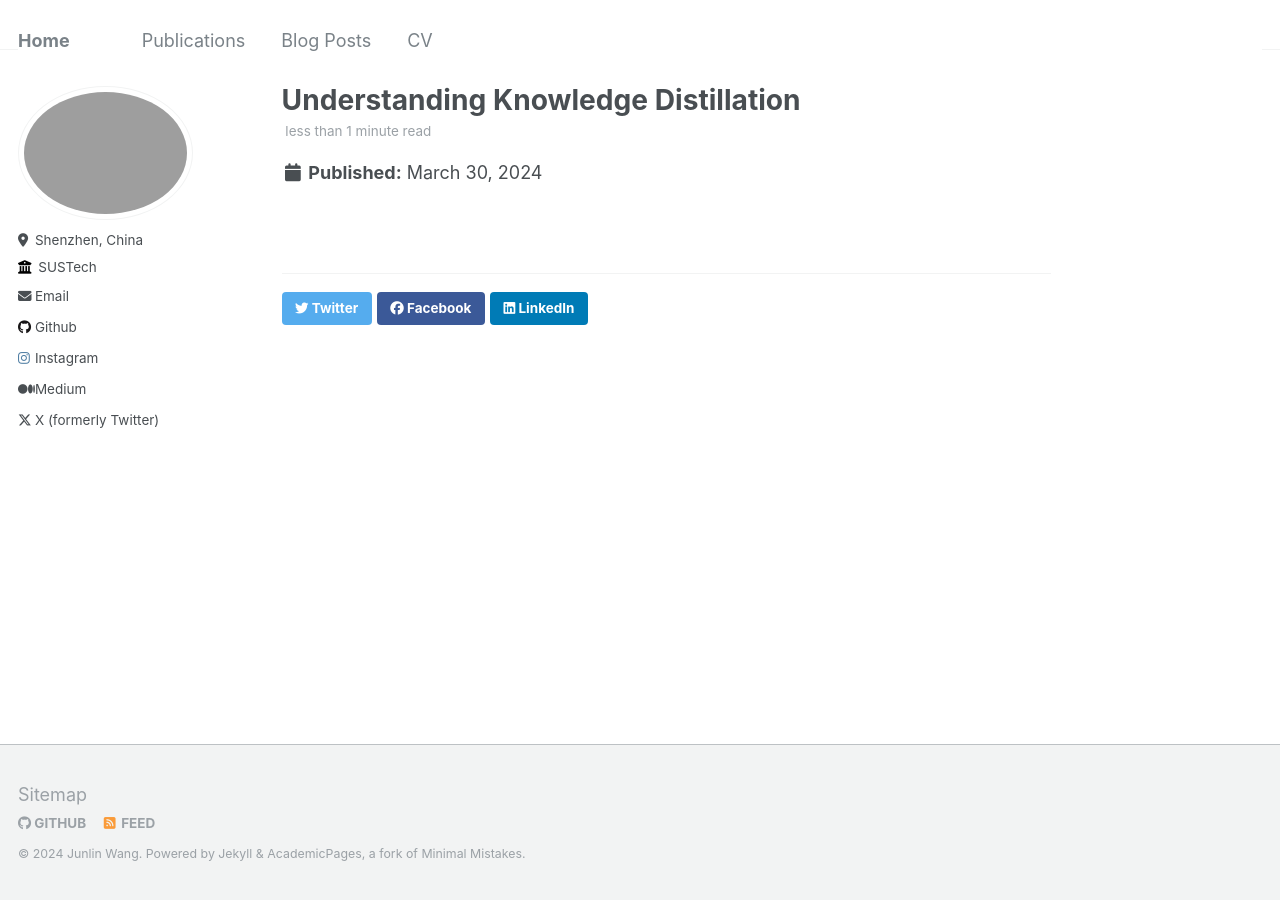
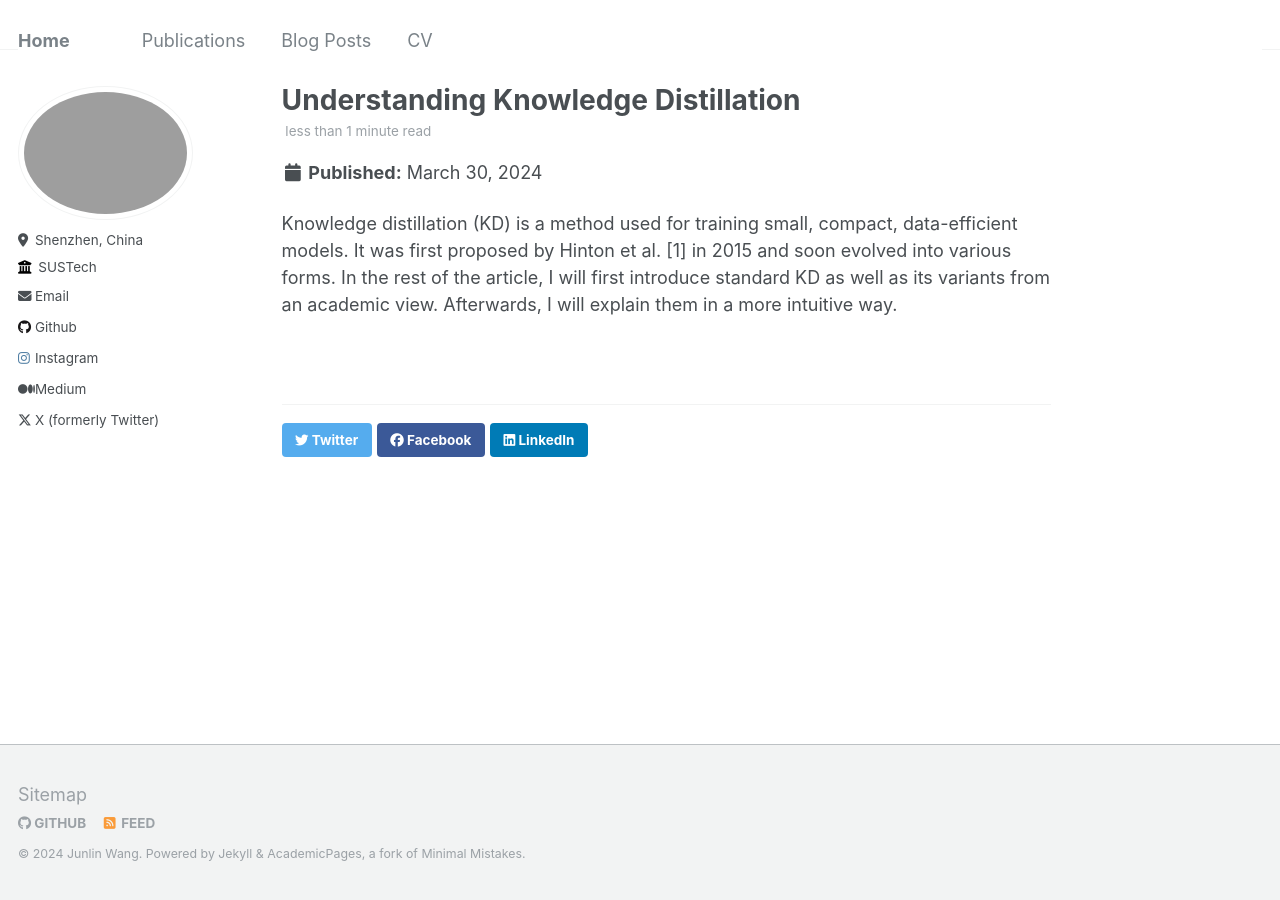
Before and after one commit to HenryWJL/HenryWJL.github.io, a Jekyll site: the page built from _posts/2024-03-30-blog-post-1.md, in a window 1280 px wide. Built offline with Jekyll 4.4.1, drawn with Linux system fonts in a browser that asks for light colours.

Commit message:
Update 2024-03-30-blog-post-1.md

```diff
--- a/_posts/2024-03-30-blog-post-1.md
+++ b/_posts/2024-03-30-blog-post-1.md
@@ -2,6 +2,5 @@
 title: 'Understanding Knowledge Distillation'
 date: 2024-03-30
 permalink: /posts/2024/03/30/
-redirect_from:
-  - https://medium.com/@wangjunlin131/understanding-knowledge-distillation-89b3b68b60f9
 ---
+Knowledge distillation (KD) is a method used for training small, compact, data-efficient models. It was first proposed by Hinton et al. [1] in 2015 and soon evolved into various forms. In the rest of the article, I will first introduce standard KD as well as its variants from an academic view. Afterwards, I will explain them in a more intuitive way.
```
